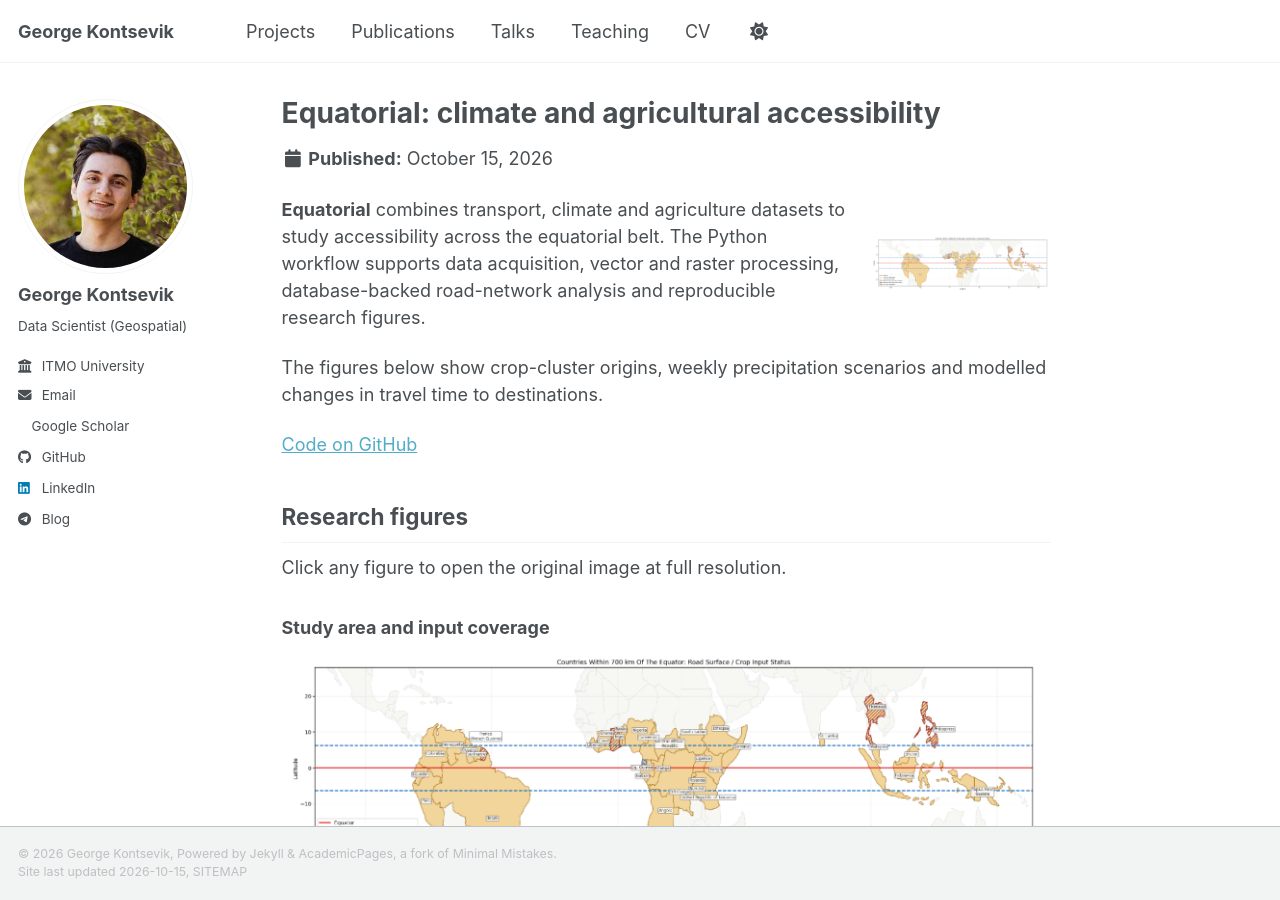
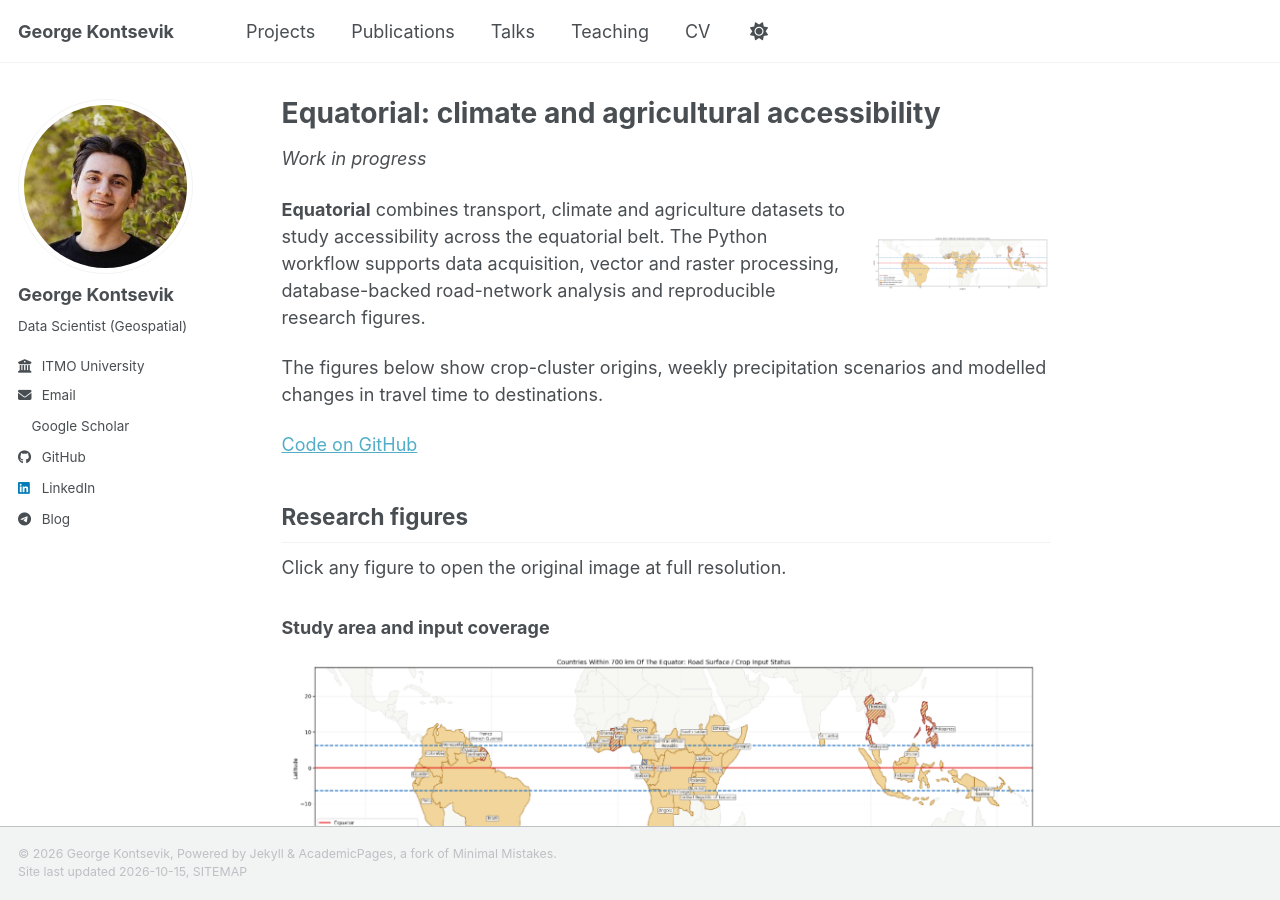
Before and after one commit to GeorgeKontsevik/GeorgeKontsevik.github.io, a Jekyll site: the page built from _publications/equatorial.md, in a window 1280 px wide and 900 px high. Built offline with Jekyll 4.4.1, drawn with Linux system fonts in a browser that asks for light colours; a style sheet for code colours, icons or effects is not loaded.

Commit message:
Move Equatorial with all figures to unfinished publications

```diff
--- a/_includes/archive-single.html
+++ b/_includes/archive-single.html
@@ -41,6 +41,9 @@
 
         {% if post.placeholder %}
           <p><em>Work in progress — placeholder</em></p>
+        {% elsif post.category == 'unfinished' %}
+          <p><em>Work in progress</em></p>
+          {{ post.excerpt | markdownify }}
         {% elsif post.collection == 'teaching' %}
           <p> {{ post.type }}, <i>{{ post.venue }}</i>, {{ post.date | default: "1900-01-01" | date: "%Y" }} </p>
         {% elsif post.collection == 'publications' %}
--- a/_layouts/single.html
+++ b/_layouts/single.html
@@ -36,6 +36,8 @@
 
         {% if page.placeholder %}
           <p><em>Work in progress — placeholder</em></p>
+        {% elsif page.category == 'unfinished' %}
+          <p><em>Work in progress</em></p>
         {% elsif page.publication_year %}
           <p>{% if page.category == "preprints" %}Preprint on{% else %}Published in{% endif %} <i>{{ page.venue }}</i>, {{ page.publication_year }}</p>
         {% elsif page.collection == 'teaching' %}
```
Also changed, not shown: _publications/equatorial.md (renamed from _portfolio/15-equatorial.md, +5 -2 lines).
